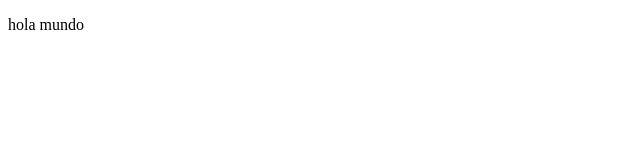
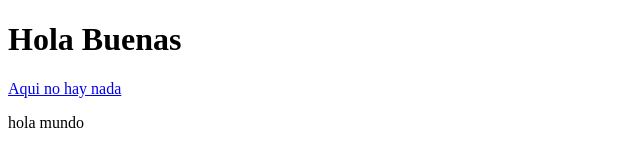
Before and after one commit to keyshardk/Area-Pruebas, a plain HTML site: page index.html in a window 1280 px wide. Shown: the whole page, without its empty margins (0-640 px from the left). Drawn offline with Linux system fonts and the light colour scheme.

Commit message:
Cambio de Angel S.

```diff
--- a/index.html
+++ b/index.html
@@ -5,6 +5,8 @@
     <meta name="viewport" content="width=device-width, initial-scale=1.0">
     <meta http-equiv="X-UA-Compatible" content="ie=edge">
     <title>Prueba</title>
+    <h1>Hola Buenas </h1>
+    <a href="www.facebook.com">Aqui no hay nada</a>
 </head>
 <body>
     <p>hola mundo</p>
```
